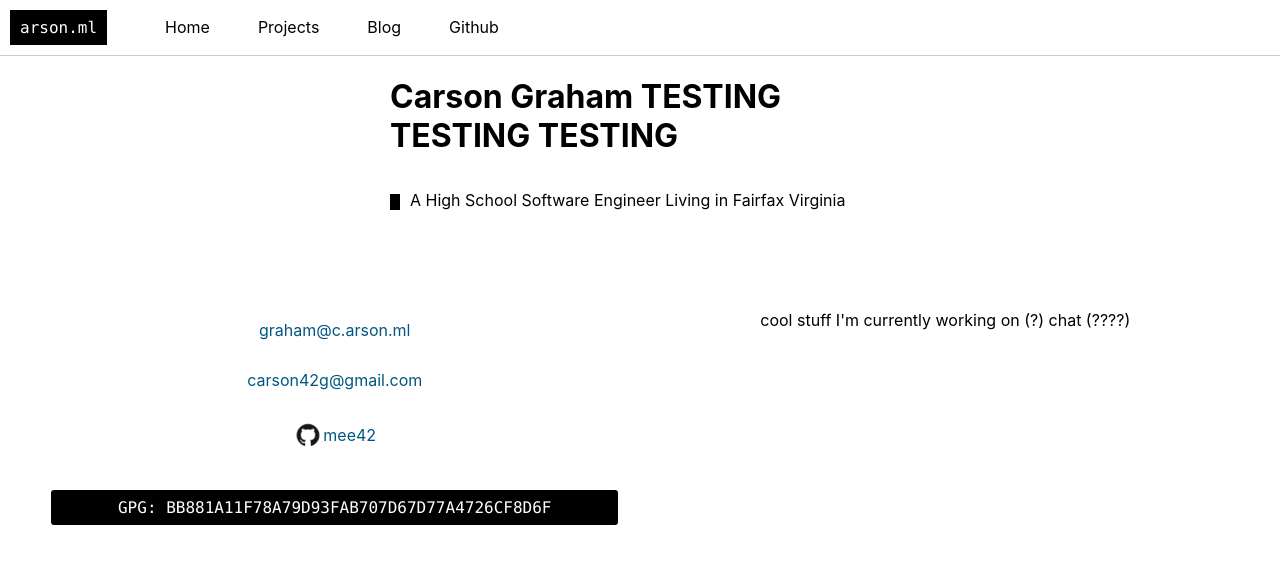
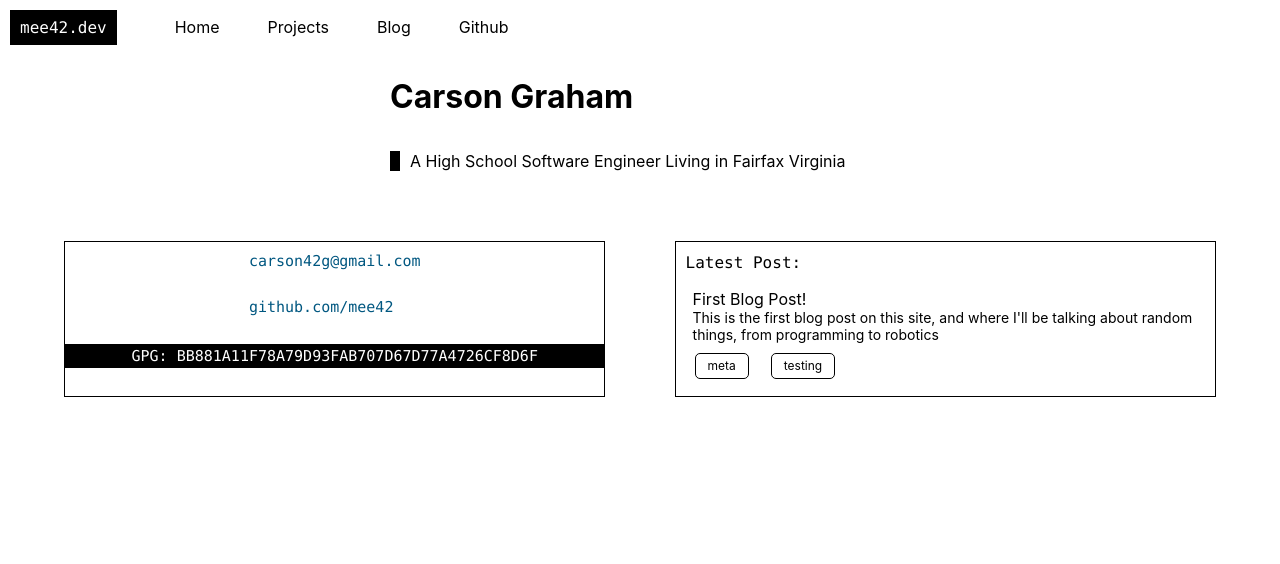
Before and after one commit to Mee42/carson.sh, a Next.js app: page / in a window 1280 px wide. Shown: the top 564 px of the page. Built offline with nearby package versions, Linux system fonts and the light colour scheme.

Commit message:
shit works now

```diff
--- a/src/Header.tsx
+++ b/src/Header.tsx
@@ -6,7 +6,7 @@ export default function Header() {
     return <header className={styles.header}>
         <Link href="/">
             <a className={styles.mainButton}>
-                <code>arson.ml</code>
+                <code>mee42.dev</code>
             </a>
         </Link>
         <HeaderElement href="/" title="Home"/>
--- a/src/pages/blog.tsx
+++ b/src/pages/blog.tsx
@@ -77,7 +77,7 @@ function Selected(selected: string[], toggleSelectedTag: (string) => void): JSX.
     </div>
 }
 
-function makePostCard(post: BlogPost, toggleSelectedTag: (string) => void): JSX.Element {
+export function makePostCard(post: BlogPost, toggleSelectedTag: (string) => void): JSX.Element {
     return <Link href={"/blog/" + post.id} key={post.id}>
         <div className={styles.card}>
             <div className={styles.cardTitle}>{post.title}</div>
--- a/src/pages/blog/[id].tsx
+++ b/src/pages/blog/[id].tsx
@@ -36,6 +36,7 @@ function render(post: string): JSX.Element {
 
 
 
+// noinspection JSUnusedGlobalSymbols
 export async function getStaticProps(context) {
     const posts = await getBlogPosts(fs)
     return {
@@ -45,6 +46,7 @@ export async function getStaticProps(context) {
         }
     }
 }
+// noinspection JSUnusedGlobalSymbols
 export async function getStaticPaths() {
     const posts = await getBlogPosts(fs)
     return {
--- a/src/pages/index.tsx
+++ b/src/pages/index.tsx
@@ -1,17 +1,22 @@
 import styles from '../../styles/index.module.scss'
 import React from "react";
-import Header from "../Header"
+import Header from "../Header";
+import { GetStaticProps } from 'next';
+import { getBlogPosts, makePostCard } from './blog';
+import fs from 'fs';
+import { BlogPost } from "../lib/blogParser";
+import {useRouter} from "next/router";
 
-export default function Main() {
+export default function Main(props: { blogPosts: BlogPost[]}) {
   return <div>
     <Header/>
-    <MainPage/>
+    <MainPage blogPosts={props.blogPosts}/>
   </div>
 }
-function MainPage() {
+function MainPage(props: { blogPosts: BlogPost[] }) {
   return <div className={styles.mainPage}>
     <div className={styles.centerElement}>
-      <h1>Carson Graham TESTING TESTING TESTING</h1>
+      <h1>Carson Graham</h1>
       <div className={styles.sidebarWrapper}>
         <div className={styles.block}/>
         <p>A High School Software Engineer Living in Fairfax Virginia</p>
@@ -19,31 +24,39 @@ function MainPage() {
     </div>
     <div className={styles.columnDiv}>
       <Left/>
-      <Right/>
+      <Right blogPosts={props.blogPosts}/>
     </div>
   </div>
 }
 
 function Left() {
   return <div className={styles.left}>
-    {/*carson@arson.ml <br/>*/}
     <div className={styles.linkbox}>
-      <a href="mailto:graham.@arson.ml">graham@c.arson.ml</a> <br/>
       <a href="mailto:carson42g@gmail.com">carson42g@gmail.com</a> <br/>
-      <a href="https://github.com/mee42" style={{justifyContent: 'center', alignContent: 'center', alignItems: 'center', display: 'flex'}}>
-        <img width="30px" src="GitHub-Mark.png" alt="the github logo"/>
-        <span>mee42</span>
-      </a> <br/>
+      <a href="https://github.com/mee42">github.com/mee42</a> <br/>
     </div>
 
     <code className={styles.gpgbox}>GPG: BB881A11F78A79D93FAB707D67D77A4726CF8D6F</code>
   </div>
 }
-function Right() {
+function Right(props: { blogPosts: BlogPost[]}) {
+  const router = useRouter()
   return <div className={styles.right}>
-    cool stuff I'm currently working on (?)
-    chat (????)
+    <span>Latest Post:</span>
+    { makePostCard(props.blogPosts[0], tag => {
+      router.push('/blog/?initial=' + tag); // go to that page
+    }) }
 
-    {/*{{ test }}*/}
+
   </div>
 }
+
+export const getStaticProps: GetStaticProps = async (context) => {
+  const x = await getBlogPosts(fs)
+  x.forEach(x => x.content = "")
+  return {
+        props: {
+            blogPosts: x
+        }
+    }
+}
--- a/styles/globals.css
+++ b/styles/globals.css
@@ -8,8 +8,7 @@ body {
 }
 
 code {
-  font-family: source-code-pro, Menlo, Monaco, Consolas, 'Courier New',
-  monospace;
+  font-family: source-code-pro, Menlo, Monaco, Consolas, 'Courier New', monospace;
 }
 body {
   text-align: center;
--- a/styles/index.module.scss
+++ b/styles/index.module.scss
@@ -25,8 +25,8 @@
       background-color: black;
       width:  10px;
       height: auto;
+      margin-top: 5px;
       margin-right: 10px;
-      margin-top: 9px;
     }
     p {
       margin-top: 5px;
@@ -38,7 +38,7 @@
 
 
 .columnDiv {
-  margin-top: 100px;
+  margin-top: 70px;
   margin-left: 5%;
   margin-right: 5%;
   display: flex;
@@ -54,7 +54,6 @@
     //flex-grow: 1;
     width: 50%;
     margin-left: 3%;
-
   }
 }
 
@@ -63,16 +62,17 @@
 }
 
 .left {
+  border: 1px solid black;
+  font-family: source-code-pro, Menlo, Monaco, Consolas, 'Courier New', monospace;
   display: flex;
   flex-direction: column;
   align-items: center;
   .linkbox {
-    //text-align: left;
+    text-align: left;
     width: fit-content;
     margin-bottom: 10px;
     display: flex;
     flex-direction: column;
-
     a {
       margin-top: 10px;
     }
@@ -82,13 +82,26 @@
     color: white;
     width: 100%;
     text-align: center;
-    margin-top: 10px;
     margin-bottom: 10px;
-    padding: 5px 10px;
-    border: solid black 3px;
-    border-radius: 3px;
+    margin-right: 0;
+    margin-left: 0;
+    //border: solid black 3px
+    border-top: solid black 3px;
+    border-bottom: solid black 3px;
+    //border-radius: 3px;
+  }
+  font-size: 15px;
+}
+
+.right {
+  border: 1px solid black;
+  text-align: left;
+  padding-top: 10px;
+  span {
+    padding-left: 10px;
+    font-family: source-code-pro, Monlo, Monaco, Consolas, 'Courier New', monospace;
+  }
+  > div {
+    margin-top: 5px;
   }
 }
-.right {
-
-}
```
Also changed, not shown: 1 other file (tests, documents, lock files or other folders).
